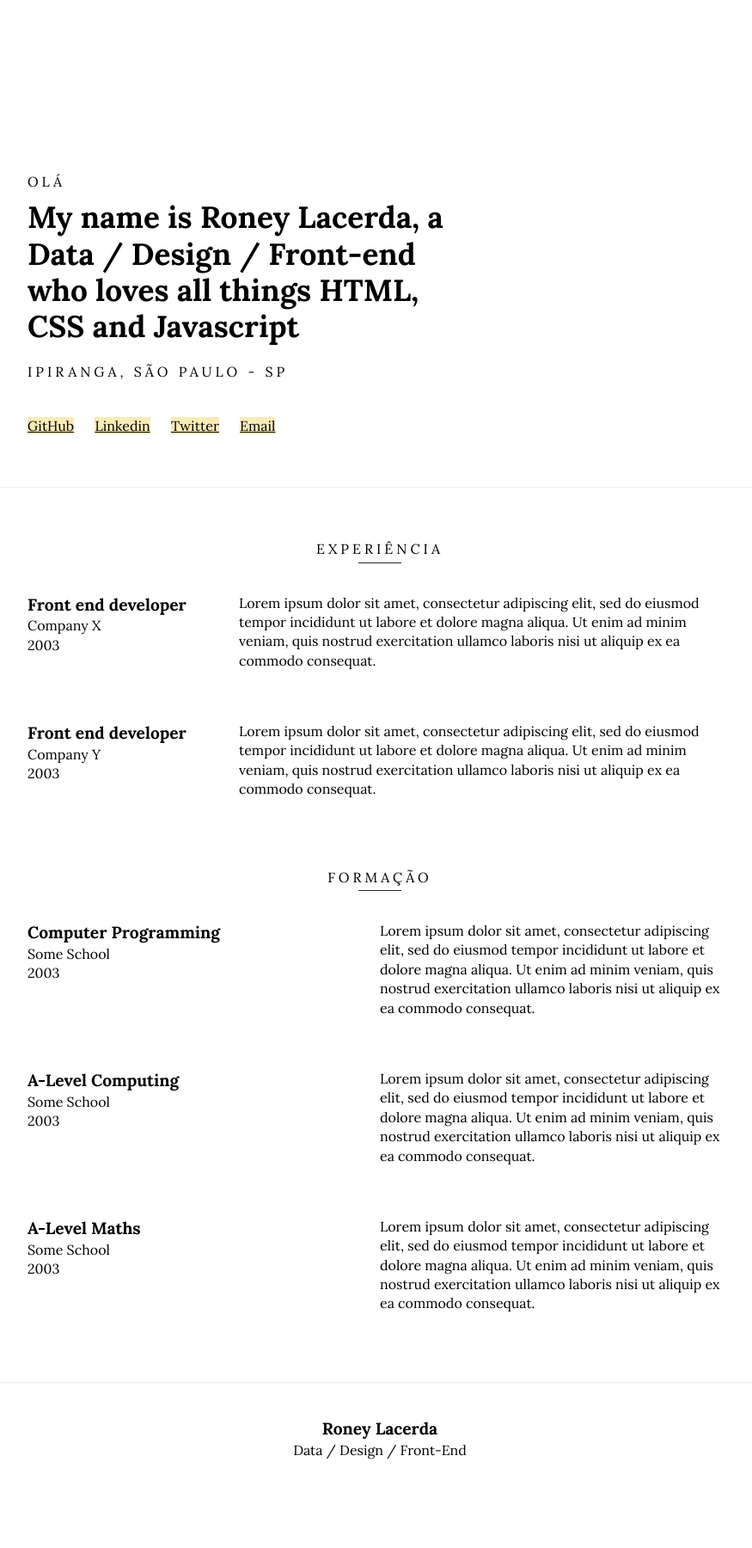
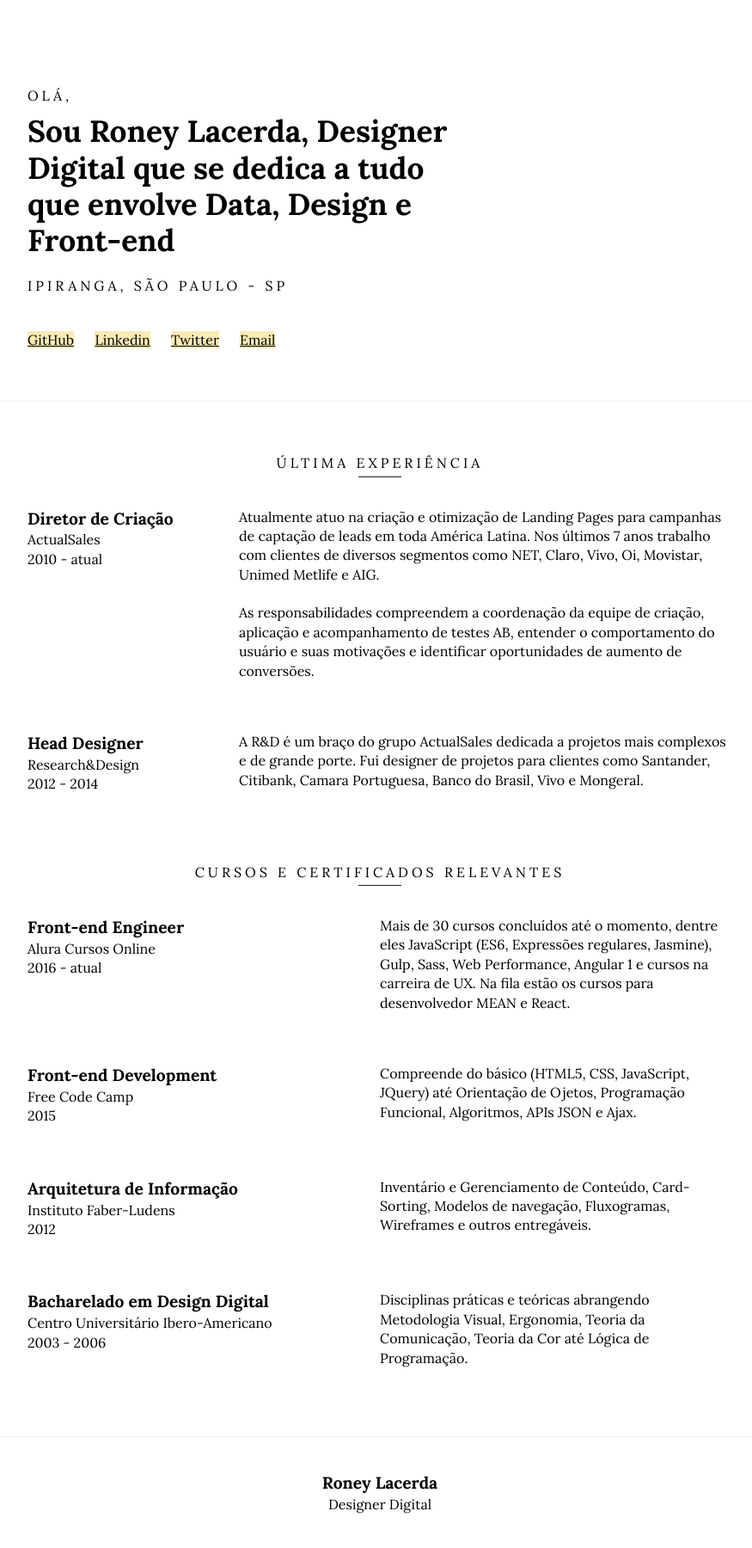
Before and after one commit to roneystones/resume, a Jekyll site: the page built from index.html, in a window 1280 px wide. Shown: the whole page at 86% size, without its empty margins (198-1073 px from the left). Built offline with Jekyll 4.4.1, drawn with Linux system fonts in a browser that asks for light colours; before the commit the page ends 1737 px from its top, so only the background shows below that.

Commit message:
add content

```diff
--- a/_config.yml
+++ b/_config.yml
@@ -7,9 +7,9 @@ description: Jekyll Resume is a mega simple resume theme for Jekyll.
 baseurl: ""
 url: ""
 name: Roney Lacerda
-job: Data / Design / Front-end
+job: Designer Digital
 location: Ipiranga, São Paulo - SP
-languages: HTML, CSS and Javascript
+languages: Data, Design e Front-end
 github_username:  roneystones
 twitter_username: RoneyStones
 linkedin_username: roneylacerda
--- a/_data/education.yml
+++ b/_data/education.yml
@@ -1,14 +1,19 @@
--   qualification: Computer Programming
-    school: Some School
-    period: 2003
-    description: Lorem ipsum dolor sit amet, consectetur adipiscing elit, sed do eiusmod tempor incididunt ut labore et dolore magna aliqua. Ut enim ad minim veniam, quis nostrud exercitation ullamco laboris nisi ut aliquip ex ea commodo consequat.
+-   qualification: Front-end Engineer
+    school: Alura Cursos Online
+    period: 2016 - atual
+    description: Mais de 30 cursos concluídos até o momento, dentre eles JavaScript (ES6, Expressões regulares, Jasmine), Gulp, Sass, Web Performance, Angular 1 e cursos na carreira de UX. Na fila estão os cursos para desenvolvedor MEAN e React.
 
--   qualification: A-Level Computing
-    school: Some School
-    period: 2003
-    description: Lorem ipsum dolor sit amet, consectetur adipiscing elit, sed do eiusmod tempor incididunt ut labore et dolore magna aliqua. Ut enim ad minim veniam, quis nostrud exercitation ullamco laboris nisi ut aliquip ex ea commodo consequat.
+-   qualification: Front-end Development
+    school: Free Code Camp
+    period: 2015
+    description: Compreende do básico (HTML5, CSS, JavaScript, JQuery) até Orientação de Ojetos, Programação Funcional, Algoritmos, APIs JSON e Ajax.
 
--   qualification: A-Level Maths
-    school: Some School
-    period: 2003
-    description: Lorem ipsum dolor sit amet, consectetur adipiscing elit, sed do eiusmod tempor incididunt ut labore et dolore magna aliqua. Ut enim ad minim veniam, quis nostrud exercitation ullamco laboris nisi ut aliquip ex ea commodo consequat.
+-   qualification: Arquitetura de Informação
+    school: Instituto Faber-Ludens
+    period: 2012
+    description: Inventário e Gerenciamento de Conteúdo, Card-Sorting, Modelos de navegação, Fluxogramas, Wireframes e outros entregáveis.
+
+-   qualification: Bacharelado em Design Digital
+    school: Centro Universitário Ibero-Americano
+    period: 2003 - 2006
+    description: Disciplinas práticas e teóricas abrangendo Metodologia Visual, Ergonomia, Teoria da Comunicação, Teoria da Cor até Lógica de Programação.
--- a/_data/jobs.yml
+++ b/_data/jobs.yml
@@ -1,9 +1,14 @@
--   title: Front end developer
-    company: Company X
-    period: 2003
-    description: Lorem ipsum dolor sit amet, consectetur adipiscing elit, sed do eiusmod tempor incididunt ut labore et dolore magna aliqua. Ut enim ad minim veniam, quis nostrud exercitation ullamco laboris nisi ut aliquip ex ea commodo consequat.
+-   title: Diretor de Criação
+    company: ActualSales
+    period: 2010 - atual
+    description: Atualmente atuo na criação e otimização de Landing Pages para campanhas de captação de leads em toda América Latina. Nos últimos 7 anos trabalho com clientes de diversos segmentos como NET, Claro, Vivo, Oi, Movistar, Unimed Metlife e AIG.<br><br>As responsabilidades compreendem a coordenação da equipe de criação, aplicação e acompanhamento de testes AB, entender o comportamento do usuário e suas motivações e identificar oportunidades de aumento de conversões.
 
--   title: Front end developer
-    company: Company Y
-    period: 2003
-    description: Lorem ipsum dolor sit amet, consectetur adipiscing elit, sed do eiusmod tempor incididunt ut labore et dolore magna aliqua. Ut enim ad minim veniam, quis nostrud exercitation ullamco laboris nisi ut aliquip ex ea commodo consequat.
+-   title: Head Designer
+    company: Research&Design
+    period: 2012 - 2014
+    description: A R&D é um braço do grupo ActualSales dedicada a projetos mais complexos e de grande porte. Fui designer de projetos para clientes como Santander, Citibank, Camara Portuguesa, Banco do Brasil, Vivo e Mongeral.
+
+# -   title: Senior Designer
+#     company: DBurns Design
+#     period: 2008 - 2010
+#     description: Lorem ipsum dolor sit amet, consectetur adipiscing elit, sed do eiusmod tempor incididunt ut labore et dolore magna aliqua. Ut enim ad minim veniam, quis nostrud exercitation ullamco laboris nisi ut aliquip ex ea commodo consequat.
--- a/_includes/header.html
+++ b/_includes/header.html
@@ -1,8 +1,8 @@
 <header>
     <div class="container">
         <div class="intro">
-            <p class="intro__pre">Olá</p>
-            <p class="intro__main">My name is <span>{{ site.name }}</span>, a {{ site.job }} who loves all things {{ site.languages }}</p>
+            <p class="intro__pre">Olá,</p>
+            <p class="intro__main">Sou {{ site.name }}, {{ site.job }} que se dedica a tudo que envolve {{ site.languages }}</p>
             <p class="intro__post">{{ site.location }}</p>
         </div>
 
--- a/_includes/resume.html
+++ b/_includes/resume.html
@@ -1,4 +1,4 @@
-<h3 class="section-title">Experiência</h3>
+<h3 class="section-title">Última Experiência</h3>
 <dl class="experience">
     {% for job in site.data.jobs %}
         <dt>
@@ -12,7 +12,7 @@
     {% endfor %}
 </dl>
 
-<h3 class="section-title">Formação</h3>
+<h3 class="section-title">Cursos e Certificados relevantes</h3>
 <dl class="education">
     {% for qualification in site.data.education %}
         <dt>
--- a/_sass/_header.scss
+++ b/_sass/_header.scss
@@ -1,5 +1,5 @@
-// @name Header
-// @description All header styles
+/* @name Header*/
+/* @description All header styles*/
 
 header {
     border-bottom: 1px solid #edefee;
@@ -7,7 +7,7 @@ header {
     margin-bottom: ($spacer * 2);
 
     @media(min-width: 640px) {
-        padding: ($spacer * 10) 0 ($spacer * 3);
+        padding: ($spacer * 5) 0 ($spacer * 3);
         margin-bottom: ($spacer * 3);
     }
 }
```
Also changed, not shown: README.md.
